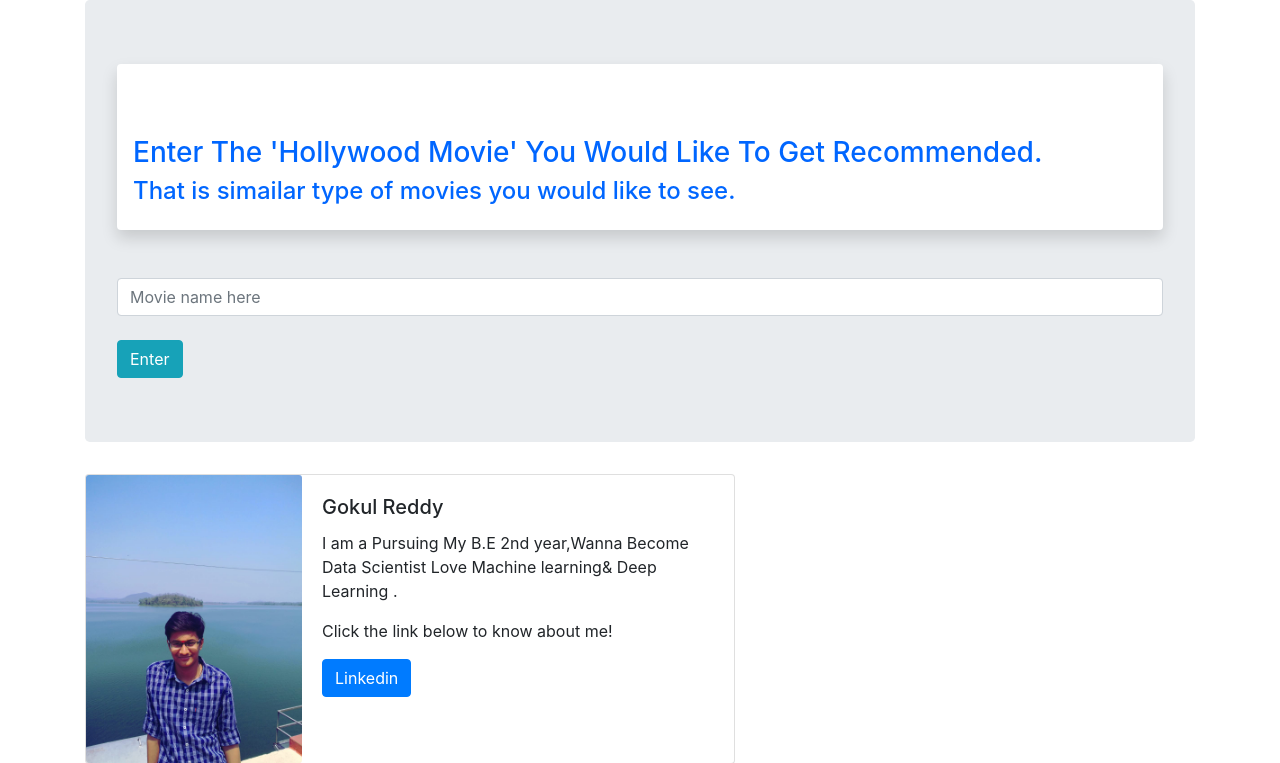
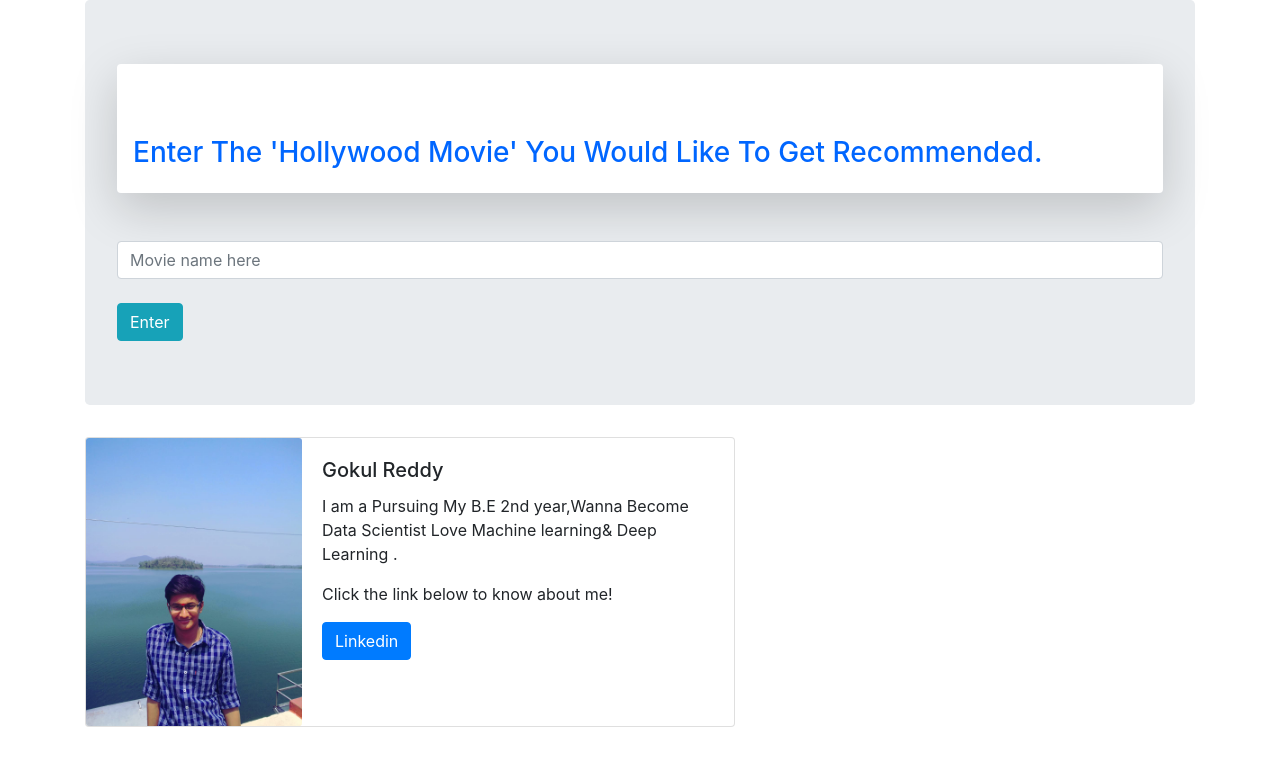
Before and after one commit to GOKUL-REDDY/Movie-Recommendation-hollywood-, a Flask app: page / in a window 1280 px wide. Shown: the part 74-837 px from the top of the page. After the commit the page ends 801 px from the top, so only its background shows below. Run offline with Flask 2, Linux system fonts and the light colour scheme; some libraries are stand-ins or nearby versions.

Commit message:
Update home.html

```diff
--- a/templates/home.html
+++ b/templates/home.html
@@ -1,9 +1,9 @@
 {% extends 'base.html' %}
 {% block content %}
-<div class="shadow p-3 mb-5 bg-white rounded">
+<div class="shadow-lg p-3 mb-5 bg-white rounded">
   <h1 style="color:rgb(255, 255, 255)">Welcome To Movie Recommender</h1>
   <h3 style="color:rgb(0, 102, 255)">Enter The 'Hollywood Movie' You Would Like To Get Recommended.</h3>
-  <h4 style="color:rgb(0, 102, 255)">That is simailar type of movies you would like to see.</h4>
+
 </div>
 
   <form action="{{url_for('recommend')}}">
```
